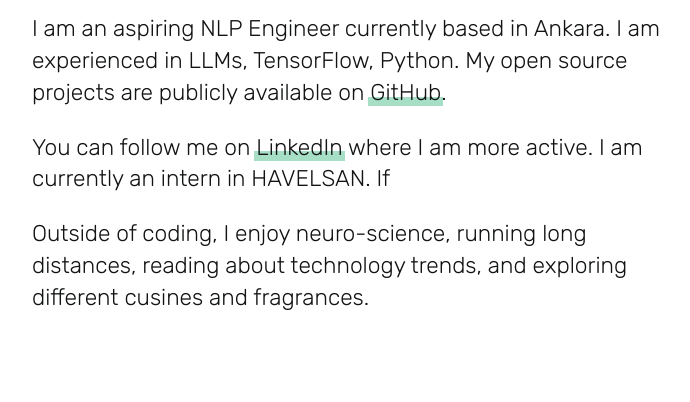
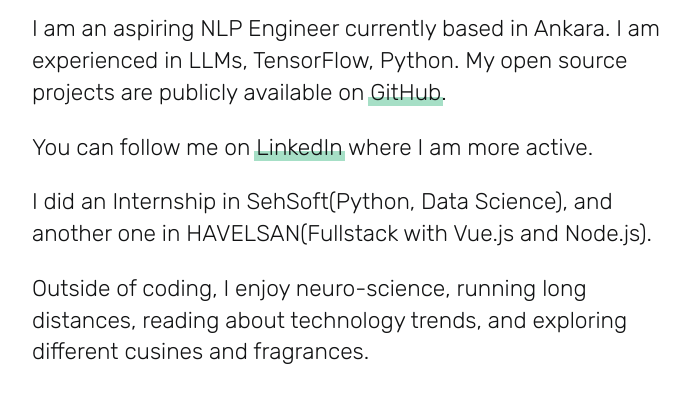
Before and after one commit to esadmazi/esadmazi.github.io, a plain HTML site: page index.html in a window 1280 px wide. Shown: the part 260-662 px from the top of the page, without its empty margins (104-794 px from the left). Drawn offline with Linux system fonts and the light colour scheme.

Commit message:
Update index.html

```diff
--- a/index.html
+++ b/index.html
@@ -64,7 +64,10 @@
     <p>
       You can follow me on
       <a href="https://linkedin.com/esad-mazi" target="_blank">LinkedIn</a>
-      where I am more active. I am currently an intern in HAVELSAN. If
+      where I am more active.
+    </p>
+    <p>
+      I did an Internship in SehSoft(Python, Data Science), and another one in HAVELSAN(Fullstack with Vue.js and Node.js).
     </p>
     <p>
       Outside of coding, I enjoy neuro-science, running long distances,
```
